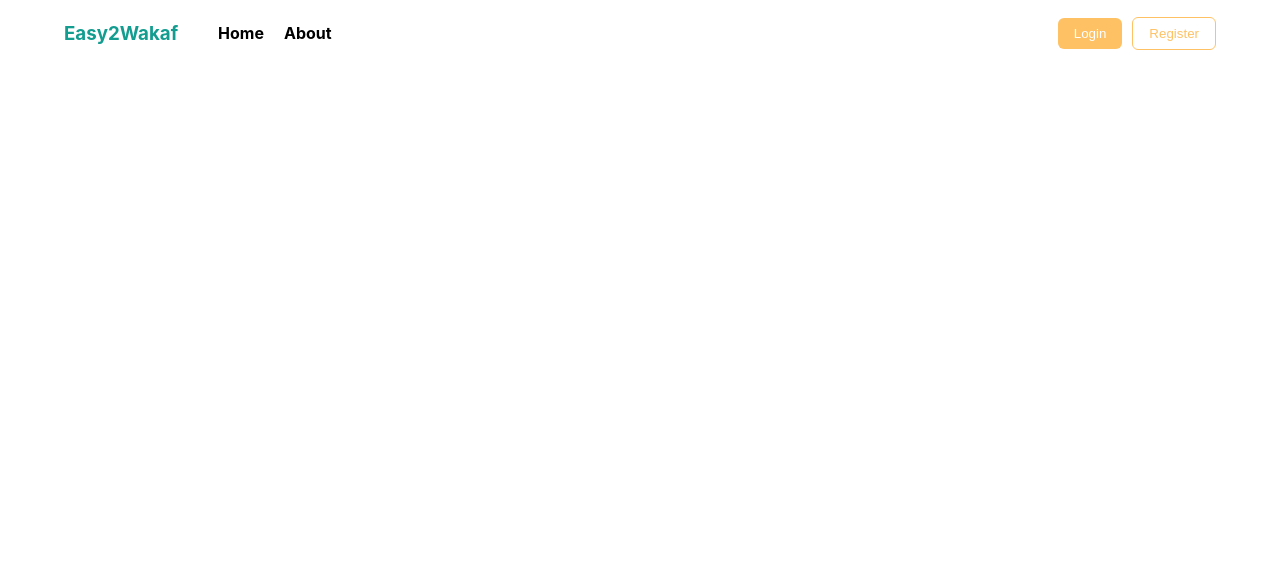
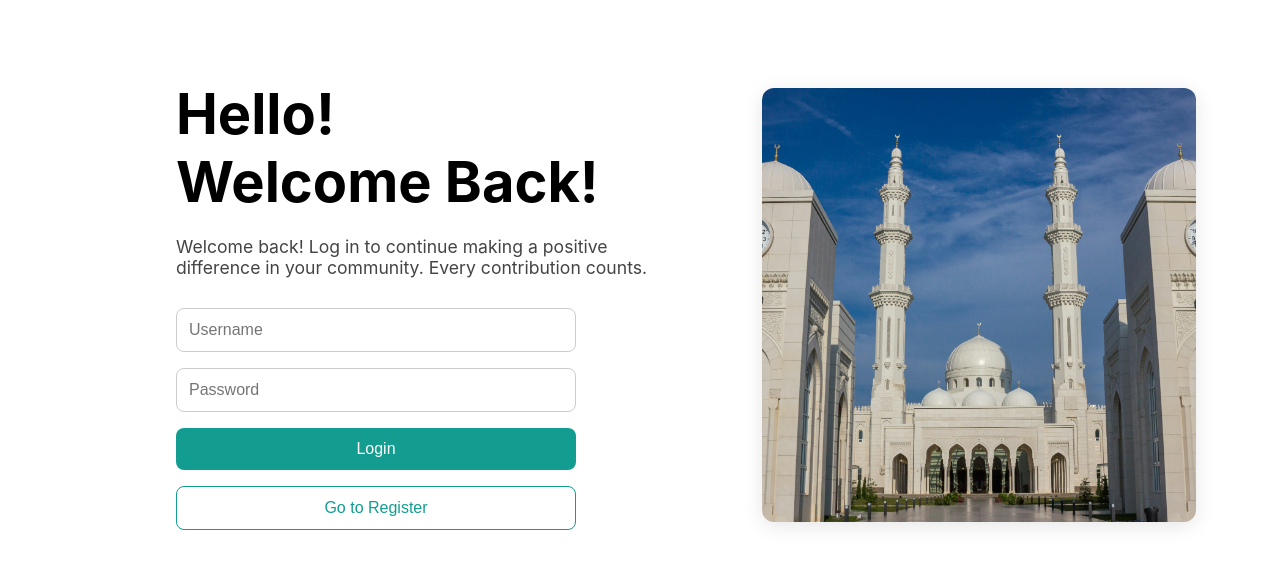
Before and after one commit to amaniskandar04/umhacksubmission, a React (Create React App) app in the folder frontend/: page /login in a window 1280 px wide. Shown: the top 568 px of the page. Built offline with nearby package versions, Linux system fonts and the light colour scheme.

Commit message:
login added

```diff
--- a/frontend/src/App.js
+++ b/frontend/src/App.js
@@ -1,22 +1,34 @@
 
 import './App.css';
 import React from 'react';
-import { BrowserRouter as Router, Route, Routes } from 'react-router-dom';
+import { BrowserRouter as Router, Route, Routes, useLocation } from 'react-router-dom';
 import Home from './components/Home'; // Assuming you will create this component
+import Login from './components/login';
 import Projectpage from './components/projectpage'
 import Navbar from './components/Navbar'; // Navbar component for navigation
 
+const AppWrapper = () => {
+  const location = useLocation();
+  const hideNavbarRoutes = ['/login']; // Add '/register' if you make one
+
+  const shouldHideNavbar = hideNavbarRoutes.includes(location.pathname);
+
+  return (
+    <>
+      {!shouldHideNavbar && <Navbar />}
+      <Routes>
+        <Route path="/" element={<Home />} />
+        <Route path="/login" element={<Login />} />
+        <Route path="/projectpage/:id" element={<Projectpage />} />
+      </Routes>
+    </>
+  );
+};
+
 const App = () => {
   return (
-
     <Router>
-      <Navbar />
-      <Routes>
-        <Route path="/" element={<Home />} />
-        <Route path="/projectpage/:id" element={<Projectpage />} />
-
-
-      </Routes>
+      <AppWrapper />
     </Router>
   );
 };
--- a/frontend/src/components/Home.js
+++ b/frontend/src/components/Home.js
@@ -26,7 +26,7 @@ const Home = () => {
             <CardSlider1 />
           </div>
       </div>
-      <div>
+      <div className ="about-us-block">
         <h2>About us</h2>
         <p>
         Easy2Wakaf is a modern, user-friendly platform designed to simplify the way you contribute to waqf. Our mission is to make giving effortless, fully trackable, and completely transparent. With Easy2Waqf, you can make your waqf payments in just a few clicks while easily monitoring where your contributions go and how they’re being used. We believe in building trust through clarity, ensuring every donor stays informed and connected to the causes they support
--- a/frontend/src/components/home.css
+++ b/frontend/src/components/home.css
@@ -69,3 +69,8 @@ h2{
   .image-overlay button:hover {
     background-color: #0d786d;
   }
+
+  .about-us-block{
+    margin-left: 5%;
+
+  }
--- /dev/null
+++ b/frontend/src/components/login.css
@@ -0,0 +1,92 @@
+.login-container {
+    display: flex;
+    height: 100%;
+    align-items: center;
+    justify-content: space-between;
+    padding: 60px;
+    margin-top: 20px;
+  }
+
+  .login-text-container {
+    flex: 1;
+    padding-right: 40px;
+    max-width: 600px;
+    padding-left: 10%;
+  }
+
+  .login-text-container h1 {
+    font-size: 3.5rem;
+    margin: 0;
+
+  }
+
+  .login-text-container p {
+    margin-top: 20px;
+    margin-bottom: 30px;
+    font-size: 1.1rem;
+    color: #444;
+  }
+
+  .login-form-container {
+    display: flex;
+    flex-direction: column;
+    gap: 16px;
+    width: 100%;
+    max-width: 400px;
+  }
+
+  .login-form-container input {
+    padding: 12px;
+    font-size: 16px;
+    border-radius: 8px;
+    border: 1px solid #ccc;
+    box-sizing: border-box;
+  }
+
+  .login-button {
+    background-color: #139D90;
+    color: white;
+    font-size: 16px;
+    border: none;
+    padding: 12px;
+    border-radius: 8px;
+    cursor: pointer;
+    transition: background-color 0.3s ease;
+  }
+
+  .login-button:hover {
+    background-color: #0f7e75;
+  }
+
+  .register-button {
+    background-color: transparent;
+    color: #139D90;
+    font-size: 16px;
+    border: 1px solid #139D90;
+    padding: 12px;
+    border-radius: 8px;
+    cursor: pointer;
+    transition: background-color 0.3s ease;
+  }
+
+  .register-button:hover {
+    background-color: #e6f6f5;
+  }
+
+  .login-image-container {
+    flex: 1;
+    padding-left: 40px;
+    display: flex;
+    justify-content: center;
+    align-items: center;
+    width: 50%;
+  }
+
+  .login-image {
+    width: 100%;
+    max-width: 90%;
+    aspect-ratio: 1 / 1;
+    object-fit: cover;
+    border-radius: 12px;
+    box-shadow: 0 4px 20px rgba(0, 0, 0, 0.1);
+  }
--- /dev/null
+++ b/frontend/src/components/login.js
@@ -0,0 +1,36 @@
+import React from 'react';
+import { useNavigate } from 'react-router-dom';
+import "slick-carousel/slick/slick.css";
+import "slick-carousel/slick/slick-theme.css";
+import './login.css';
+
+const Login = () => {
+  const navigate = useNavigate();
+
+  return (
+    <div className="login-container">
+      <div className="login-text-container">
+        <h1>Hello!</h1>
+        <h1>Welcome Back!</h1>
+        <p>
+          Welcome back! Log in to continue making a positive difference in your
+          community. Every contribution counts.
+        </p>
+        <div className="login-form-container">
+          <input type="text" placeholder="Username" />
+          <input type="password" placeholder="Password" />
+          <button className="login-button">Login</button>
+          <button className="register-button" onClick={() => navigate('/register')}>
+            Go to Register
+          </button>
+        </div>
+      </div>
+
+      <div className="login-image-container">
+        <img src="images/masjid2.jpg" alt="Login Visual" className="login-image" />
+      </div>
+    </div>
+  );
+};
+
+export default Login;
```
